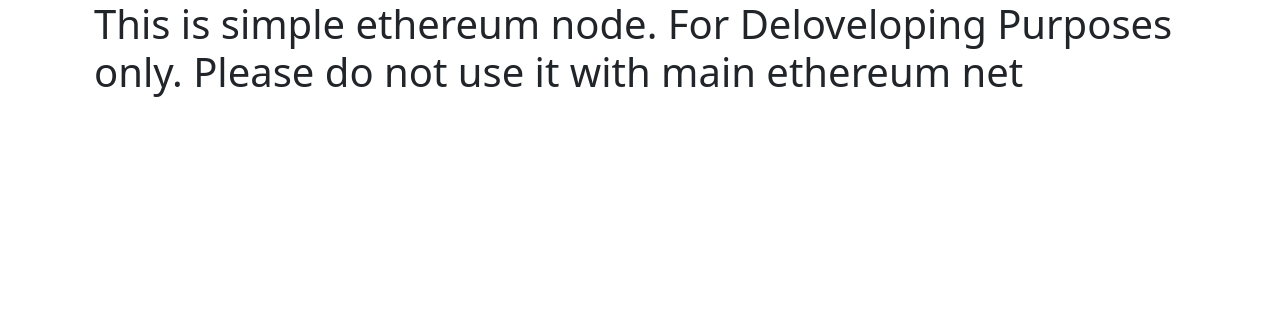
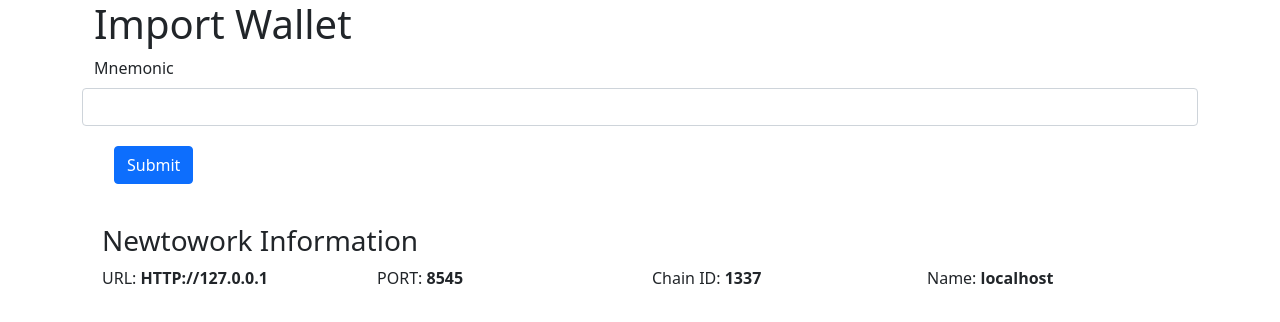
Before and after one commit to jerih0n/etheremum-simple-wallet, a React (Create React App) app in the folder ethereum-wallet/: page /import-wallet in a window 1280 px wide. Shown: the top 322 px of the page. Built offline with nearby package versions, Linux system fonts and the light colour scheme.

Commit message:
create default network for the wallet - localhost

```diff
--- a/ethereum-wallet/package.json
+++ b/ethereum-wallet/package.json
@@ -15,7 +15,8 @@
     "react-router": "^5.2.1",
     "react-router-dom": "^5.3.0",
     "react-scripts": "4.0.3",
-    "web-vitals": "^1.1.2"
+    "web-vitals": "^1.1.2",
+    "web3": "^1.6.0"
   },
   "scripts": {
     "start": "react-scripts start",
--- a/ethereum-wallet/src/App.js
+++ b/ethereum-wallet/src/App.js
@@ -1,25 +1,41 @@
 import logo from './logo.svg';
 import './App.css';
-import Main from "./components/main"
+import Main from "./components/Main"
 import ImportWallet from "./components/ImportWallet"
 import 'bootstrap/dist/css/bootstrap.min.css';
 import {BrowserRouter as Router, Route, Switch} from "react-router-dom"
+import NetworkHelper from "../src/storage/NetworksHelper"
+import { useCookies } from 'react-cookie';
+import { useState, useEffect } from 'react'
+import NetworkData from "./components/NetworkData"
+
+function App() {
 
 
-function App() {
+  const[defaultNetworkConfig,setConfig] = useState({});
+
+  useEffect(()=> {
+    const defaultConfig =  NetworkHelper.getDefaultNetwork();
+    console.log(defaultConfig);
+
+    setConfig(defaultConfig);
+
+    console.log(defaultNetworkConfig);
+  },[defaultNetworkConfig])
+
   return (
     <div className="container">
       <Router>
           <Switch>
-          <Route path="/import">
+          <Route path="/import-wallet">
               <ImportWallet></ImportWallet>
-            </Route>
-            <Route>
+          </Route>
+          <Route>
               <Main></Main>
             </Route>
-           </Switch>
-
+          </Switch>
       </Router>
+      <NetworkData network={defaultNetworkConfig}/>
     </div>
 
   );
--- a/ethereum-wallet/src/components/ImportWallet.jsx
+++ b/ethereum-wallet/src/components/ImportWallet.jsx
@@ -1,19 +1,48 @@
+
+import 'bootstrap/dist/css/bootstrap.min.css';
+
+
+import { useState, useEffect } from 'react'
+
+const ImportWallet = () => {
+
+    const validateMnemonicPhrase = (mnemonicInput) => {
+        const mnemonicInputCount = mnemonicInput.split(' ').length;
+        return mnemonicInputCount == 12;
+    }
+
+    const [mnenonic, setMnemonic] = useState('')
+
+    const onMnemonicSubmit = (event) => {
+        event.preventDefault();
+        if(validateMnemonicPhrase(mnenonic)) {
+            //save create private key
+            console.log(mnenonic);
+        }
+    }
+
+    const onMnemonicChange = (e) => {
+        setMnemonic(e.target.value);
+    }
+    return(
+        <div className="container-fluid">
+            <h1>Import Wallet</h1>
+        <div>
+        <div className="row">
+            <form onSubmit={onMnemonicSubmit}>
+                    <label className="form-label">Mnemonic</label>
+                    <div className="row">
+                        <input type="password" className="form-control"  onChange={(e) => onMnemonicChange(e)}></input>
+                    </div>
+                    <input type="submit" value="Submit" className="btn btn-primary" style={{margin:20}}></input>
+                </form>
+            </div>
+        </div>
+        </div>
+    )
 
 
 
-
-const ImportWallet = () => {
-
-
-    return(
-        <div className="container-fluid">
-            <h1>Import Wallet</h1>
-
-            <form>
-
-            </form>
-        </div>
-    )
 }
 
 export default ImportWallet
--- /dev/null
+++ b/ethereum-wallet/src/components/NetworkData.jsx
@@ -0,0 +1,22 @@
+
+
+const NetworkData = ({network}) => {
+
+    return(
+        <div className="container-m" style={{margin:20}}>
+            <div className="row">
+                <div className="col-6">
+                    <h3>Newtowork Information</h3>
+                </div>
+            </div>
+            <div className="row">
+                <div className="col">URL: <b>{network.Url}</b></div>
+                <div className="col">PORT: <b>{network.Port}</b></div>
+                <div className="col">Chain ID: <b>{network.ChainId}</b></div>
+                <div className="col">Name: <b>{network.Name}</b></div>
+            </div>
+        </div>
+    )
+}
+
+export default NetworkData
--- a/ethereum-wallet/src/components/main.jsx
+++ b/ethereum-wallet/src/components/main.jsx
@@ -1,14 +1,22 @@
-
-
 
 const Main = () => {
 
     return(
         <div className="container-fluid">
-            <h1>This is simple ethereum node. For Deloveloping Purposes only. Please do not use it with main ethereum net</h1>
+            <h1>This is simple ethereum wallet. For Deloveloping Purposes only. Please do not use it with main ethereum net</h1>
+            <h3>Please Chose an Option</h3>
+            <div>
+                <div className="list-group" style={{margin:10}}>
+                    <a href="/create-wallet" className="list-group-item list-group-item-action active">Create new Wallet</a>
+                </div>
+                <div className="list-group" style={{margin:10}}>
+                    <a href="/import-wallet" className="list-group-item list-group-item-action active">Import Existing Wallet</a>
+                </div>
+            </div>
         </div>
 
     )
 }
 
+
 export default Main
--- a/ethereum-wallet/src/index.js
+++ b/ethereum-wallet/src/index.js
@@ -4,9 +4,13 @@
 import App from './App';
 import reportWebVitals from './reportWebVitals';
 
+import { CookiesProvider } from 'react-cookie';
+
 ReactDOM.render(
   <React.StrictMode>
-    <App />
+    <CookiesProvider>
+      <App />
+    </CookiesProvider>
   </React.StrictMode>,
   document.getElementById('root')
 );
--- /dev/null
+++ b/ethereum-wallet/src/storage/Networks.json
@@ -0,0 +1,11 @@
+{
+    "Newtworks" :[
+        {
+            "Url": "HTTP://127.0.0.1",
+            "Port":8545,
+            "ChainId":1337,
+            "Name":"localhost",
+            "IsDefault": true
+        }
+    ]
+}
--- /dev/null
+++ b/ethereum-wallet/src/storage/NetworksHelper.js
@@ -0,0 +1,15 @@
+
+import networks from "./Networks.json"
+
+var NetworkHelper = {
+
+    getDefaultNetwork: function(){
+        const defaultNetwork = networks.Newtworks.filter( network => network.IsDefault)[0]
+        if(!defaultNetwork) {
+            throw new Error("No Default Network is Provided. Please Check The Configuration File")
+        }
+        return defaultNetwork;
+    }
+
+}
+export default NetworkHelper
```
Also changed, not shown: 1 other file (tests, documents, lock files or other folders).
